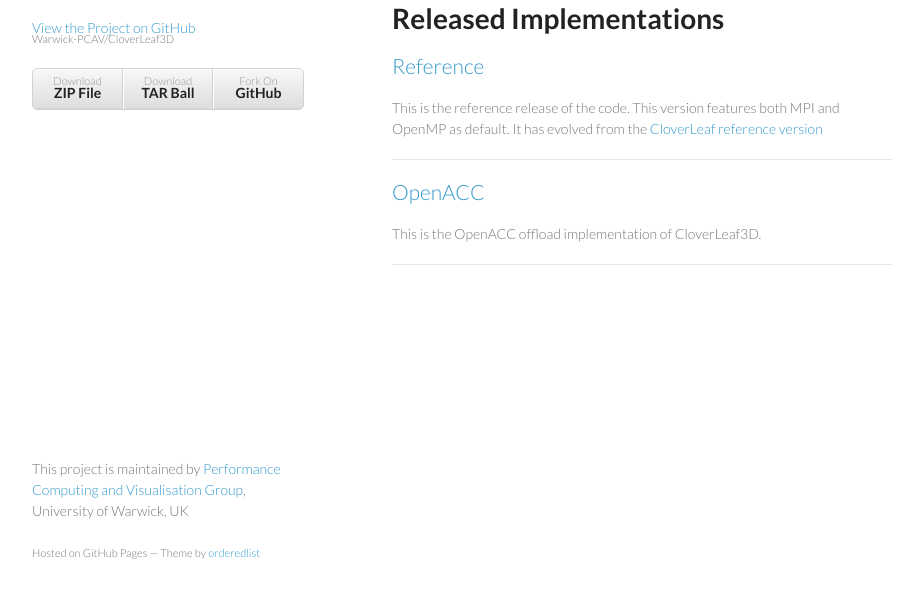
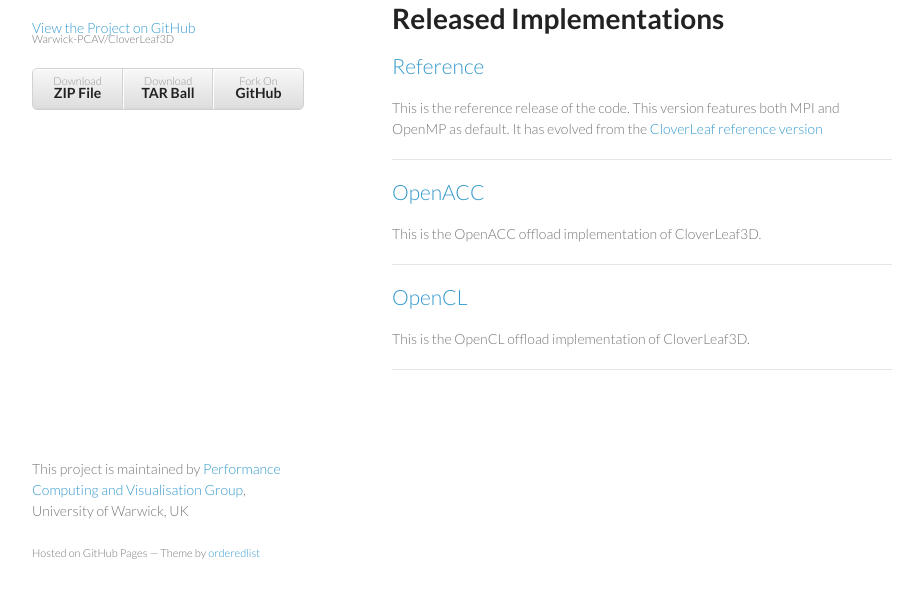
Before and after one commit to UK-MAC/CloverLeaf3D, a plain HTML site: page index.html in a window 1280 px wide. Shown: the part 168-766 px from the top of the page, without its empty margins (178-1101 px from the left). Drawn offline with Linux system fonts and the light colour scheme.

Commit message:
OpenCL webpage

```diff
--- a/index.html
+++ b/index.html
@@ -52,6 +52,15 @@ It has evolved from the <a href="http://github.com/Warwick-PCAV/CloverLeaf_ref">
 
 <hr/>
 
+<h2>
+<a href="https://github.com/Warwick-PCAV/CloverLeaf3D_OpenCL">OpenCL</a>
+</h2>
+
+<p>This is the OpenCL offload implementation of CloverLeaf3D.</p>
+
+<hr/>
+
+
       </section>
       <footer>
         <p>This project is maintained by <a href="http://github.com/Warwick-PCAV">Performance Computing and Visualisation Group</a>, University of Warwick, UK</p>
```
